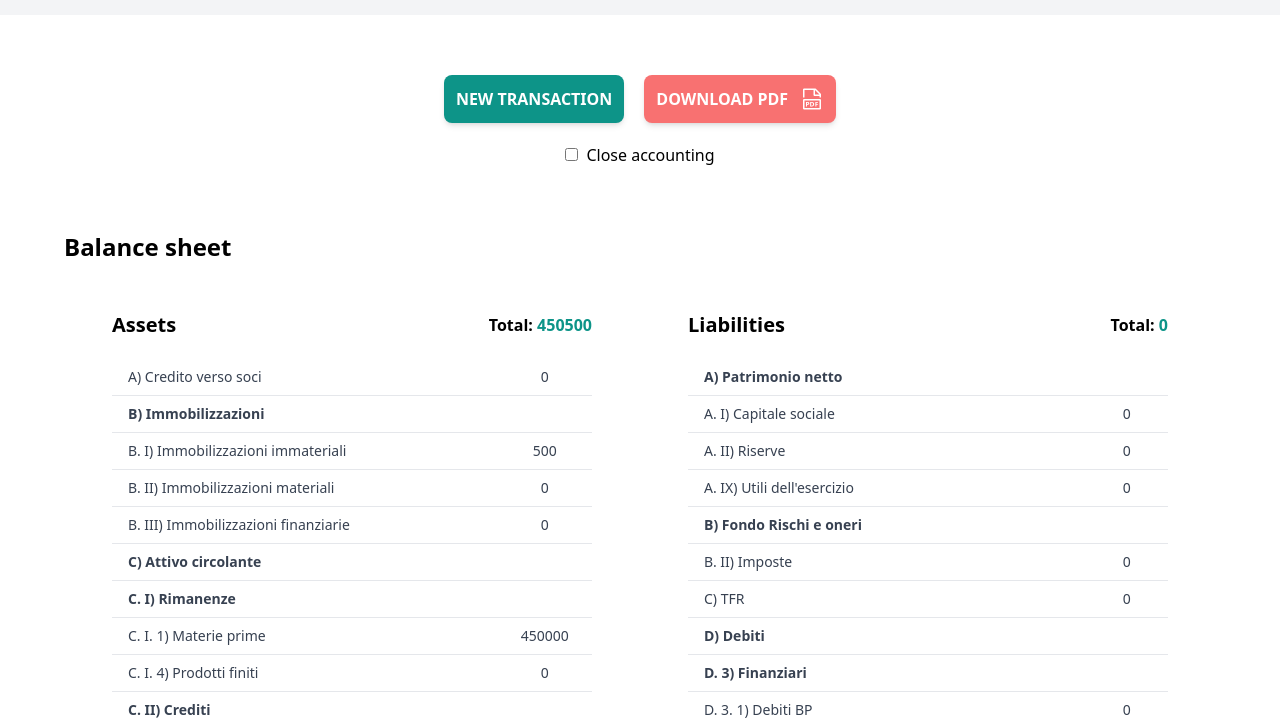
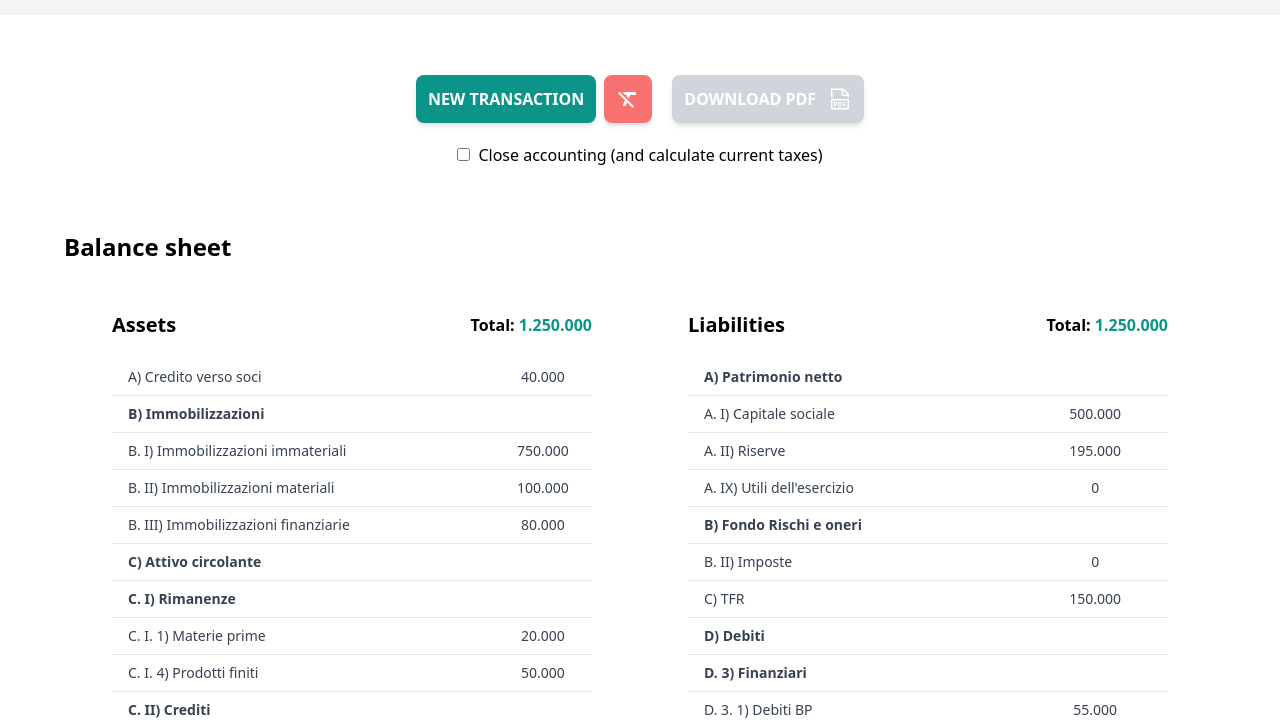
Before and after one commit to zanottipaolo/EOA-Project, an Astro site: page / in a window 1280 px wide. Shown: the part 81-801 px from the top of the page. Built offline with nearby package versions, Linux system fonts and the light colour scheme; Astro itself is replaced by a stand-in of ours.

Commit message:
🗑️ Clear value

```diff
--- a/src/components/Dashboard.tsx
+++ b/src/components/Dashboard.tsx
@@ -1,6 +1,7 @@
 import { Dialog, Transition } from "@headlessui/react"
 import { FormEvent, Fragment, useEffect, useState } from "react"
 import { VscFilePdf } from "react-icons/vsc"
+import { MdOutlineFormatClear } from "react-icons/md"
 
 const Dashboard = () => {
   // Hook
@@ -8,11 +9,12 @@ const Dashboard = () => {
 
   const [closeAccountingCheck, setCloseAccountingCheck] = useState(false)
 
-  const [assetsItem, setAssetsItem] = useState([
+  const [assetsItem, setAssetsItem] = useState(
+    JSON.parse(localStorage.getItem("assetsItem")!) ?? [
       {
         name: "a-credito-verso-soci",
         label: "A) Credito verso soci",
-      amount: 0,
+        amount: 40000,
       },
       {
         name: "b-immobilizzazioni",
@@ -22,17 +24,17 @@ const Dashboard = () => {
       {
         name: "b-i-immobilizzazioni-immateriali",
         label: "B. I) Immobilizzazioni immateriali",
-      amount: 500,
+        amount: 750000,
       },
       {
         name: "b-ii-immobilizzazioni-materiali",
         label: "B. II) Immobilizzazioni materiali",
-      amount: 0,
+        amount: 100000,
       },
       {
         name: "b-iii-immobilizzazioni-finanziarie",
         label: "B. III) Immobilizzazioni finanziarie",
-      amount: 0,
+        amount: 80000,
       },
       {
         name: "c-attivo-circolante",
@@ -47,12 +49,12 @@ const Dashboard = () => {
       {
         name: "c-i-1-materie-prime",
         label: "C. I. 1) Materie prime",
-      amount: 450000,
+        amount: 20000,
       },
       {
         name: "c-i-4-prodotti-finiti",
         label: "C. I. 4) Prodotti finiti",
-      amount: 0,
+        amount: 50000,
       },
       {
         name: "c-ii-crediti",
@@ -67,7 +69,7 @@ const Dashboard = () => {
       {
         name: "c-ii-2-verso-imprese",
         label: "C. II. 2) Verso imprese",
-      amount: 0,
+        amount: 55000,
       },
       {
         name: "c-iii-attività-finanziarie",
@@ -82,15 +84,17 @@ const Dashboard = () => {
       {
         name: "c-iv-cassa",
         label: "C. IV) Cassa",
-      amount: 0,
+        amount: 150000,
       },
       {
         name: "d-ratei-e-risconti-attivi",
         label: "D) Ratei e Risconti attivi",
-      amount: 0,
+        amount: 5000,
       },
-  ])
-  const [liabilitiesItem, setLiabilitiesItem] = useState([
+    ]
+  )
+  const [liabilitiesItem, setLiabilitiesItem] = useState(
+    JSON.parse(localStorage.getItem("liabilitiesItem")!) ?? [
       {
         name: "a-patrimonio-netto",
         label: "A) Patrimonio netto",
@@ -99,12 +103,12 @@ const Dashboard = () => {
       {
         name: "a-i-capitale-sociale",
         label: "A. I) Capitale sociale",
-      amount: 0,
+        amount: 500000,
       },
       {
         name: "a-ii-riserve",
         label: "A. II) Riserve",
-      amount: 0,
+        amount: 195000,
       },
       {
         name: "a-ix-utili-esercizio",
@@ -124,7 +128,7 @@ const Dashboard = () => {
       {
         name: "c-tfr",
         label: "C) TFR",
-      amount: 0,
+        amount: 150000,
       },
       {
         name: "d-debiti",
@@ -139,12 +143,12 @@ const Dashboard = () => {
       {
         name: "d-3-1-debiti-bp",
         label: "D. 3. 1) Debiti BP",
-      amount: 0,
+        amount: 55000,
       },
       {
         name: "d-3-2-debiti-lp",
         label: "D. 3. 2) Debiti LP",
-      amount: 0,
+        amount: 350000,
       },
       {
         name: "d-6-verso-fornitori",
@@ -161,8 +165,10 @@ const Dashboard = () => {
         label: "E) Ratei e risconti passivi",
         amount: 0,
       },
-  ])
-  const [incomeItems, setIncomeItems] = useState([
+    ]
+  )
+  const [incomeItems, setIncomeItems] = useState(
+    JSON.parse(localStorage.getItem("incomeItems")!) ?? [
       {
         name: "a-valore-della-produzione",
         label: "A) Valore della produzione",
@@ -268,12 +274,26 @@ const Dashboard = () => {
         label: "D. 19) Svalutazioni",
         amount: 0,
       },
-  ])
+    ]
+  )
 
   const [type1, setCustomType1] = useState("")
   const [type2, setCustomType2] = useState("")
   const [type3, setCustomType3] = useState("")
   const [type4, setCustomType4] = useState("")
+
+  // save new data on localstorage
+  useEffect(() => {
+    localStorage.setItem("assetsItem", JSON.stringify(assetsItem))
+  }, [assetsItem])
+
+  useEffect(() => {
+    localStorage.setItem("liabilitiesItem", JSON.stringify(liabilitiesItem))
+  }, [liabilitiesItem])
+
+  useEffect(() => {
+    localStorage.setItem("incomeItems", JSON.stringify(incomeItems))
+  }, [incomeItems])
 
   // Data
   const customData1 = [
@@ -346,7 +366,7 @@ const Dashboard = () => {
 
     // soldi che ho in cassa
     const cassaAmount = assetsItem.find(
-      (item) => item.name === "c-iv-cassa"
+      (item: { name: string }) => item.name === "c-iv-cassa"
     )?.amount
 
     if (
@@ -707,6 +727,69 @@ const Dashboard = () => {
   // Checkbox to set if the accounting is close (and calculate taxes)
   const closeAccounting = () => {
     setCloseAccountingCheck(!closeAccountingCheck)
+
+    // calculate taxes
+    const ricaviAmount = incomeItems
+      .filter((item) => item.name[0] === "a")
+      .reduce((acc, item) => acc + (item.amount != null ? item.amount : 0), 0)
+
+    const costiAmount = incomeItems
+      .filter((item) => item.name[0] === "b")
+      .reduce((acc, item) => acc + (item.amount != null ? item.amount : 0), 0)
+
+    const costoPersonale = incomeItems
+      .filter((item) => item.name[0] === "b-9")
+      .reduce((acc, item) => acc + (item.amount != null ? item.amount : 0), 0)
+
+    const proventiAmount = incomeItems
+      .filter((item) => item.name[0] === "c")
+      .reduce((acc, item) => acc + (item.amount != null ? item.amount : 0), 0)
+
+    const rettificheAmount = incomeItems
+      .filter((item) => item.name[0] === "d")
+      .reduce((acc, item) => acc + (item.amount != null ? item.amount : 0), 0)
+
+    const MON = ricaviAmount - costiAmount
+
+    const VAN = MON + costoPersonale
+    const VAI = MON - proventiAmount + rettificheAmount
+
+    const IRAP = (3.9 * VAN) / 100
+    const IRES = (24 * VAI) / 100
+
+    const utileNetto = VAI - IRAP - IRES
+
+    // aggiungo le imposte nuove
+    let newCEtax = liabilitiesItem.map((item) =>
+      item.name === "b-ii-imposte"
+        ? {
+            ...item,
+            amount: IRAP + IRES,
+          }
+        : item
+    )
+
+    // aggiorno l'utile di esercizio
+    newCEtax = newCEtax.map((item) =>
+      item.name === "a-ix-utili-esercizio"
+        ? {
+            ...item,
+            amount: utileNetto,
+          }
+        : item
+    )
+
+    setLiabilitiesItem(newCEtax)
+  }
+
+  // remove saved items from localstorage
+  const clearData = () => {
+    localStorage.removeItem("assetsItem")
+    localStorage.removeItem("liabilitiesItem")
+    localStorage.removeItem("incomeItems")
+
+    // ricarico la pagina per applicare le modifiche
+    location.reload()
   }
 
   return (
@@ -714,19 +797,34 @@ const Dashboard = () => {
       {/* Pulsanti */}
       <div className='flex flex-col justify-center items-center'>
         <div className='flex flex-col md:flex-row gap-x-5 my-5 items-center'>
+          <div className='flex justify-center gap-2'>
             {/* Add Item */}
             <button
               type='button'
               onClick={openModal}
-            className='font-bold uppercase mt-5 rounded-lg bg-teal-600 p-3 hover:bg-teal-700 transition-colors text-white shadow-md'
+              className='font-bold uppercase mt-5 rounded-lg bg-teal-600 p-3 hover:bg-teal-700 disabled:bg-gray-300 transition-colors text-white shadow-md'
+              disabled={closeAccountingCheck ? true : false}
             >
               new transaction
             </button>
 
+            {/* Clear */}
+            <button
+              disabled={closeAccountingCheck ? true : false}
+              type='button'
+              onClick={clearData}
+              className='transition-colors font-bold uppercase mt-5 rounded-lg bg-red-400 p-3 hover:bg-red-500 disabled:bg-gray-300 text-white shadow-md flex justify-center'
+            >
+              <MdOutlineFormatClear className='w-6 h-6 ' />
+
+            </button>
+          </div>
+
           {/* Download PDF */}
           <button
             type='button'
-            className='font-bold mt-5 flex gap-x-3 rounded-lg bg-red-400 p-3 hover:bg-red-500 transition-colors text-white shadow-md'
+            className='font-bold mt-5 flex gap-x-3 rounded-lg bg-red-400 p-3 hover:bg-red-500 disabled:bg-gray-300 transition-colors text-white shadow-md'
+            disabled={!closeAccountingCheck ? true : false}
           >
             DOWNLOAD PDF
             <VscFilePdf className='text-white h-6 w-6' />
@@ -739,9 +837,11 @@ const Dashboard = () => {
             name='closeBalance'
             id='close-balance'
             className='mr-2'
-            onChange={() => closeAccounting()}
+            onChange={closeAccounting}
           />
-          <label htmlFor='close-balance'>Close accounting</label>
+          <label htmlFor='close-balance'>
+            Close accounting (and calculate current taxes)
+          </label>
         </div>
       </div>
 
@@ -756,10 +856,12 @@ const Dashboard = () => {
               <p className='font-bold text-base'>
                 Total:{" "}
                 <span className='text-teal-600'>
-                  {assetsItem.reduce(
+                  {new Intl.NumberFormat("it-IT").format(
+                    assetsItem.reduce(
                       (acc, item) =>
                         acc + (item.amount != null ? item.amount : 0),
                       0
+                    )
                   )}
                 </span>
               </p>
@@ -783,7 +885,9 @@ const Dashboard = () => {
                     </td>
                     <td className='whitespace-nowrap px-4 py-2'>
                       <p className='text-center'>
-                        {asset.amount != null ? asset.amount : ""}
+                        {asset.amount != null
+                          ? new Intl.NumberFormat("it-IT").format(asset.amount)
+                          : ""}
                       </p>
                     </td>
                   </tr>
@@ -799,10 +903,12 @@ const Dashboard = () => {
               <p className='font-bold text-base'>
                 Total:{" "}
                 <span className='text-teal-600'>
-                  {liabilitiesItem.reduce(
+                  {new Intl.NumberFormat("it-IT").format(
+                    liabilitiesItem.reduce(
                       (acc, item) =>
                         acc + (item.amount != null ? item.amount : 0),
                       0
+                    )
                   )}
                 </span>
               </p>
@@ -828,7 +934,11 @@ const Dashboard = () => {
                     </td>
                     <td className='whitespace-nowrap px-4 py-2'>
                       <p className='text-center'>
-                        {liabilities.amount != null ? liabilities.amount : ""}
+                        {liabilities.amount != null
+                          ? new Intl.NumberFormat("it-IT").format(
+                              liabilities.amount
+                            )
+                          : ""}
                       </p>
                     </td>
                   </tr>
@@ -863,7 +973,9 @@ const Dashboard = () => {
                   </td>
                   <td className='whitespace-nowrap px-4 py-2'>
                     <p className='text-center'>
-                      {income.amount != null ? income.amount : ""}
+                      {income.amount != null
+                        ? new Intl.NumberFormat("it-IT").format(income.amount)
+                        : ""}
                     </p>
                   </td>
                 </tr>
--- a/src/layouts/Footer.astro
+++ b/src/layouts/Footer.astro
@@ -57,7 +57,7 @@ const currentYear = new Date().getFullYear()
     <ul class='mt-12 flex justify-center gap-6 md:gap-8'>
       <li>
         <a
-          href='https://www.github.com/zanottipaolo/eoa-project'
+          href='https://www.github.com/zanottipaolo/EOA-project'
           rel='noreferrer'
           target='_blank'
           class='text-gray-700 transition hover:text-gray-700/75 dark:text-black dark:hover:text-gray-700'
--- a/src/pages/index.astro
+++ b/src/pages/index.astro
@@ -5,6 +5,6 @@ import Dashboard from "../components/Dashboard"
 
 <Layout title='Balance Sheet Online'>
   <main class='bg-white dark:bg-gray-700 dark:text-white'>
-    <Dashboard client:visible/>
+    <Dashboard client:only='react'/>
   </main>
 </Layout>
--- a/src/pages/policy.astro
+++ b/src/pages/policy.astro
@@ -14,7 +14,7 @@ import Layout from "../layouts/Layout.astro"
       <br />
       For more information on how the code works look at the
       <a
-        href='https://www.github.com/zanottipaolo/eoa-project'
+        href='https://www.github.com/zanottipaolo/EOA-project'
         rel='noreferrer'
         target='_blank'
         class='text-teal-500 hover:text-teal-600 transition-colors'
```
Lines whose indentation alone changed are shown as unchanged.
